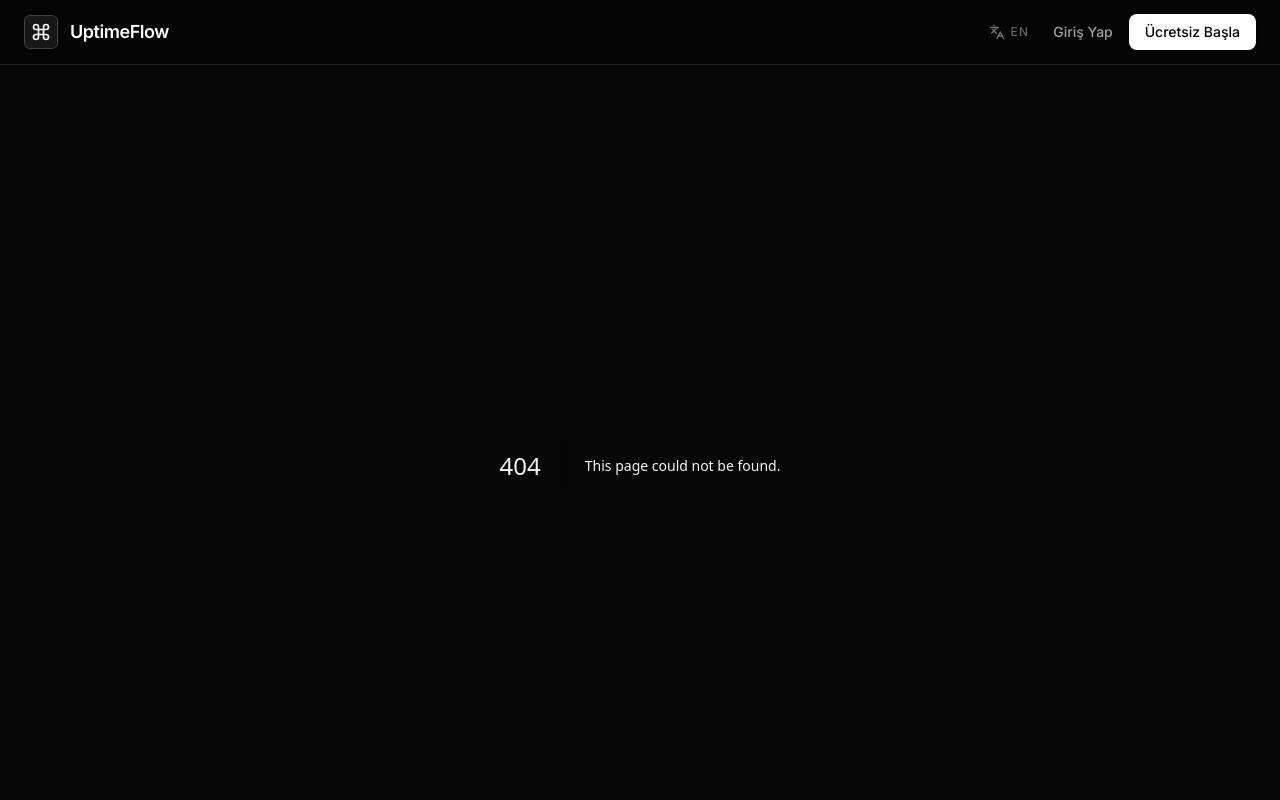
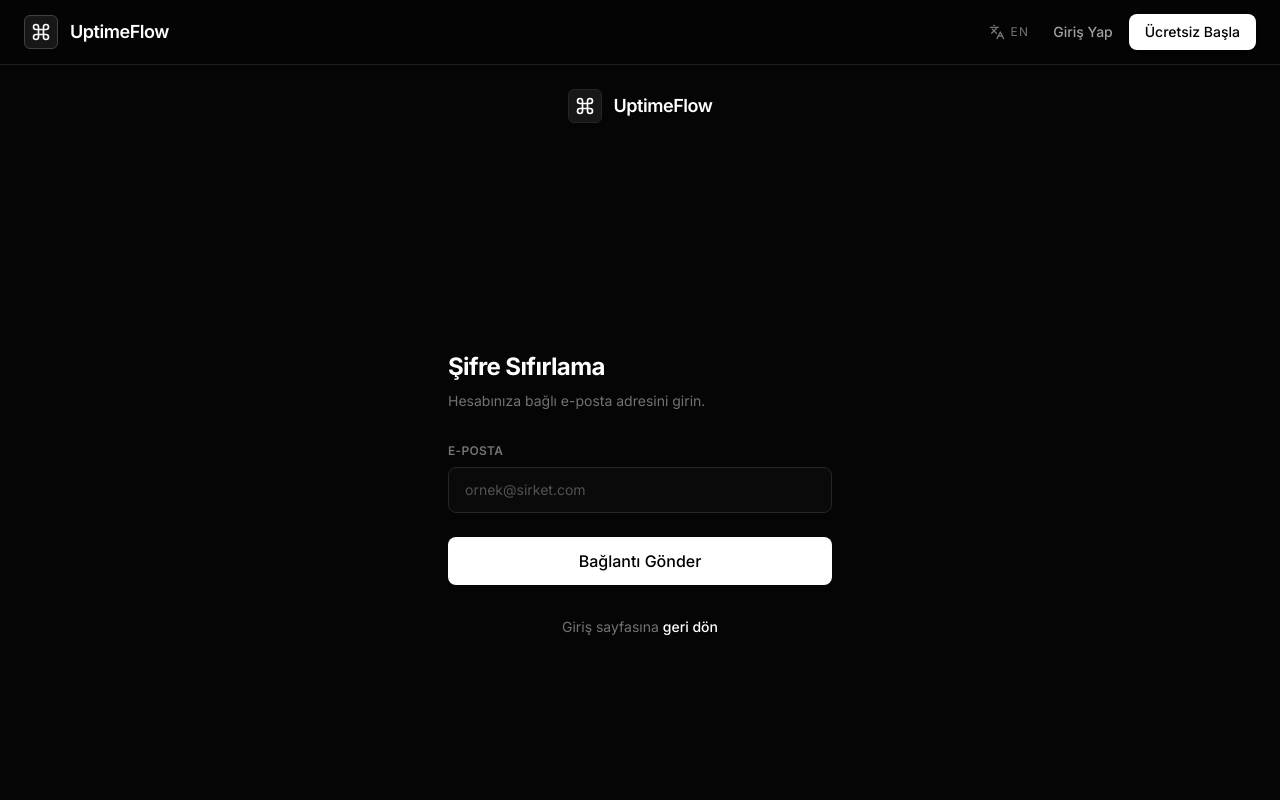
Before and after one commit to ertunckilic/uptime-flow-monitor, a Next.js app: page /forgot-password in a window 1280 px wide. Before the commit this address had no page. Shown: the top 800 px of the page. Built offline with nearby package versions, Linux system fonts and the light colour scheme.

Commit message:
Forgot Pass added.

```diff
--- a/app/actions.ts
+++ b/app/actions.ts
@@ -33,3 +33,23 @@ export async function registerUser(formData: FormData) {
   }
   redirect('/dashboard');
 }
+
+export async function resetPassword(formData: FormData) {
+  'use server';
+  const email = formData.get('email') as string;
+  const supabase = await createClient();
+  const { error } = await supabase.auth.resetPasswordForEmail(email, {
+    redirectTo: `${process.env.NEXT_PUBLIC_SITE_URL}/reset-password`,
+  });
+  if (error) return redirect('/forgot-password?error=true');
+  return redirect('/forgot-password?success=true');
+}
+
+export async function updatePassword(formData: FormData) {
+  'use server';
+  const password = formData.get('password') as string;
+  const supabase = await createClient();
+  const { error } = await supabase.auth.updateUser({ password });
+  if (error) return redirect('/reset-password?error=true');
+  return redirect('/login?error=Şifreniz başarıyla güncellendi. Lütfen giriş yapın.');
+}
--- /dev/null
+++ b/app/forgot-password/page.tsx
@@ -0,0 +1,55 @@
+"use client";
+
+import Link from 'next/link';
+import { resetPassword } from '@/app/actions';
+import { useSearchParams } from 'next/navigation';
+import { Command } from 'lucide-react';
+import { Suspense } from 'react';
+
+function ForgotContent() {
+  const searchParams = useSearchParams();
+  const errorMsg = searchParams.get('error');
+  const successMsg = searchParams.get('success');
+
+  return (
+    <div className="bg-[#050505] text-neutral-100 min-h-screen flex flex-col font-sans selection:bg-white selection:text-black">
+      <header className="w-full p-6 flex justify-center shrink-0">
+        <Link href="/" className="flex items-center gap-3 hover:opacity-80 transition-opacity">
+          <div className="p-1.5 bg-neutral-900 border border-neutral-800 rounded-md">
+            <Command className="w-5 h-5 text-white" />
+          </div>
+          <span className="text-lg font-semibold tracking-tight text-white">UptimeFlow</span>
+        </Link>
+      </header>
+
+      <div className="flex-1 flex items-center justify-center p-6 pb-12">
+        <div className="w-full max-w-sm">
+          <h1 className="text-2xl font-bold text-white mb-2 tracking-tight">Şifre Sıfırlama</h1>
+          <p className="text-neutral-500 text-sm mb-8">Hesabınıza bağlı e-posta adresini girin.</p>
+
+          {successMsg && <div className="mb-6 p-4 bg-emerald-500/10 border border-emerald-500/20 rounded-lg text-emerald-400 text-sm">Şifre sıfırlama bağlantısı e-posta adresinize gönderildi.</div>}
+          {errorMsg && <div className="mb-6 p-4 bg-rose-500/10 border border-rose-500/20 rounded-lg text-rose-400 text-sm">Bir hata oluştu. Lütfen geçerli bir adres girdiğinizden emin olun.</div>}
+
+          <form action={resetPassword} className="space-y-4">
+            <div>
+              <label className="block text-xs font-semibold uppercase tracking-wide text-neutral-500 mb-2">E-posta</label>
+              <input type="email" name="email" required className="block w-full px-4 py-3 bg-[#0a0a0a] border border-neutral-800 rounded-lg text-white placeholder-neutral-600 focus:border-white focus:ring-1 focus:ring-white focus:outline-none transition-colors sm:text-sm" placeholder="ornek@sirket.com" />
+            </div>
+            <button type="submit" className="w-full bg-white text-black font-medium py-3 rounded-lg hover:bg-neutral-200 transition-colors mt-2 active:scale-[0.98]">Bağlantı Gönder</button>
+          </form>
+          <p className="text-center mt-8 text-sm text-neutral-500">
+            Giriş sayfasına <Link href="/login" className="text-white hover:underline font-medium">geri dön</Link>
+          </p>
+        </div>
+      </div>
+    </div>
+  );
+}
+
+export default function ForgotPasswordPage() {
+  return (
+    <Suspense fallback={<div className="min-h-screen bg-[#050505]" />}>
+      <ForgotContent />
+    </Suspense>
+  );
+}
--- a/app/login/page.tsx
+++ b/app/login/page.tsx
@@ -69,6 +69,11 @@ function LoginContent() {
                 placeholder={t.auth.placeholderPass1}
               />
             </div>
+            <div className="flex justify-end mt-1">
+              <Link href="/forgot-password" className="text-xs text-neutral-500 hover:text-white transition-colors font-medium">
+                {lang === 'tr' ? 'Şifremi unuttum' : 'Forgot password?'}
+              </Link>
+            </div>
             <button
               type="submit"
               className="w-full bg-white text-black font-medium py-3 rounded-lg hover:bg-neutral-200 transition-colors mt-2 active:scale-[0.98]"
--- /dev/null
+++ b/app/reset-password/page.tsx
@@ -0,0 +1,50 @@
+"use client";
+
+import Link from 'next/link';
+import { updatePassword } from '@/app/actions';
+import { useSearchParams } from 'next/navigation';
+import { Command } from 'lucide-react';
+import { Suspense } from 'react';
+
+function ResetContent() {
+  const searchParams = useSearchParams();
+  const errorMsg = searchParams.get('error');
+
+  return (
+    <div className="bg-[#050505] text-neutral-100 min-h-screen flex flex-col font-sans selection:bg-white selection:text-black">
+      <header className="w-full p-6 flex justify-center shrink-0">
+        <Link href="/" className="flex items-center gap-3 hover:opacity-80 transition-opacity">
+          <div className="p-1.5 bg-neutral-900 border border-neutral-800 rounded-md">
+            <Command className="w-5 h-5 text-white" />
+          </div>
+          <span className="text-lg font-semibold tracking-tight text-white">UptimeFlow</span>
+        </Link>
+      </header>
+
+      <div className="flex-1 flex items-center justify-center p-6 pb-12">
+        <div className="w-full max-w-sm">
+          <h1 className="text-2xl font-bold text-white mb-2 tracking-tight">Yeni Şifre Belirle</h1>
+          <p className="text-neutral-500 text-sm mb-8">Lütfen güçlü ve yeni bir şifre girin.</p>
+
+          {errorMsg && <div className="mb-6 p-4 bg-rose-500/10 border border-rose-500/20 rounded-lg text-rose-400 text-sm">Şifre güncellenemedi. Linkin süresi dolmuş olabilir.</div>}
+
+          <form action={updatePassword} className="space-y-4">
+            <div>
+              <label className="block text-xs font-semibold uppercase tracking-wide text-neutral-500 mb-2">Yeni Şifre</label>
+              <input type="password" name="password" required minLength={6} className="block w-full px-4 py-3 bg-[#0a0a0a] border border-neutral-800 rounded-lg text-white placeholder-neutral-600 focus:border-white focus:ring-1 focus:ring-white focus:outline-none transition-colors sm:text-sm" placeholder="••••••••" />
+            </div>
+            <button type="submit" className="w-full bg-white text-black font-medium py-3 rounded-lg hover:bg-neutral-200 transition-colors mt-2 active:scale-[0.98]">Şifreyi Güncelle</button>
+          </form>
+        </div>
+      </div>
+    </div>
+  );
+}
+
+export default function ResetPasswordPage() {
+  return (
+    <Suspense fallback={<div className="min-h-screen bg-[#050505]" />}>
+      <ResetContent />
+    </Suspense>
+  );
+}
```
